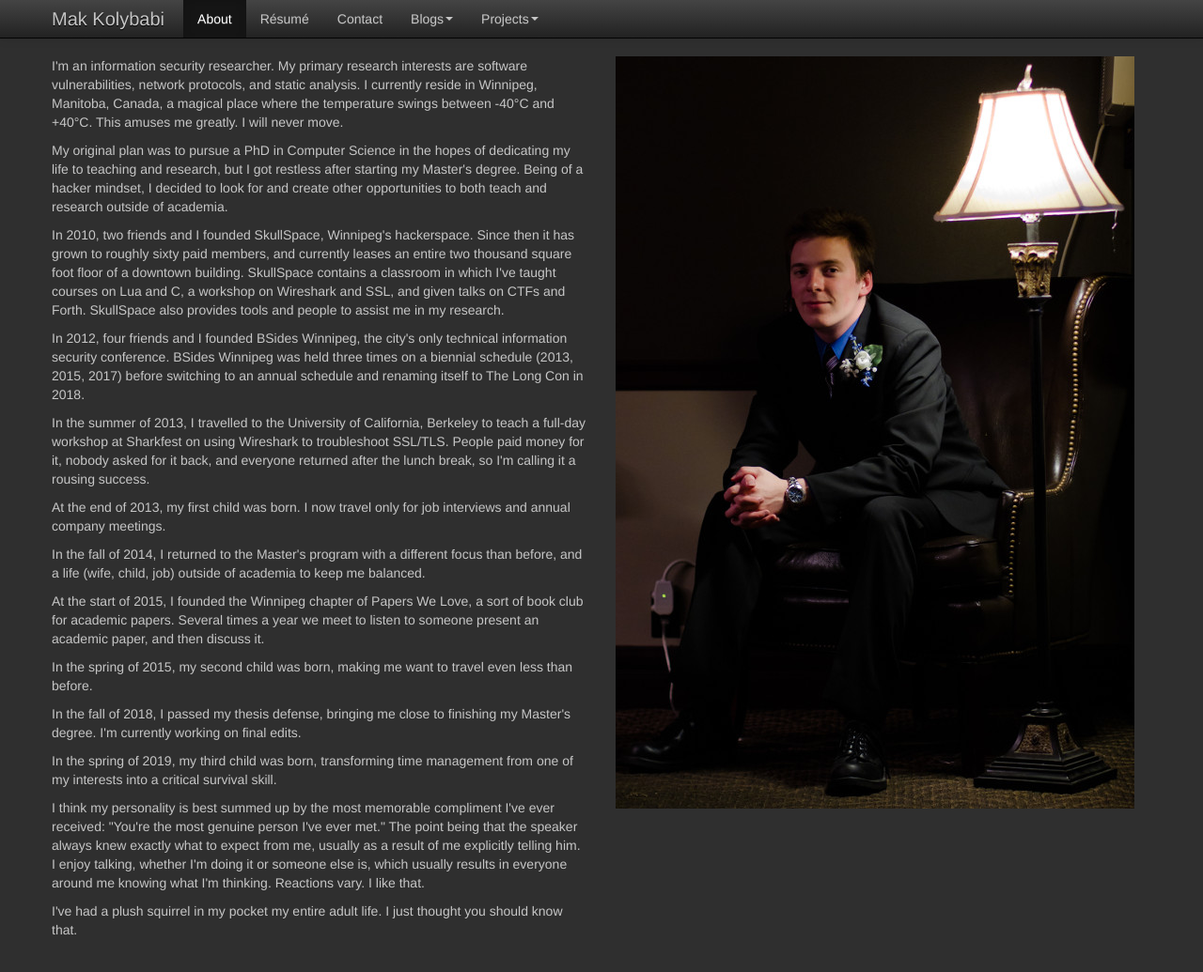
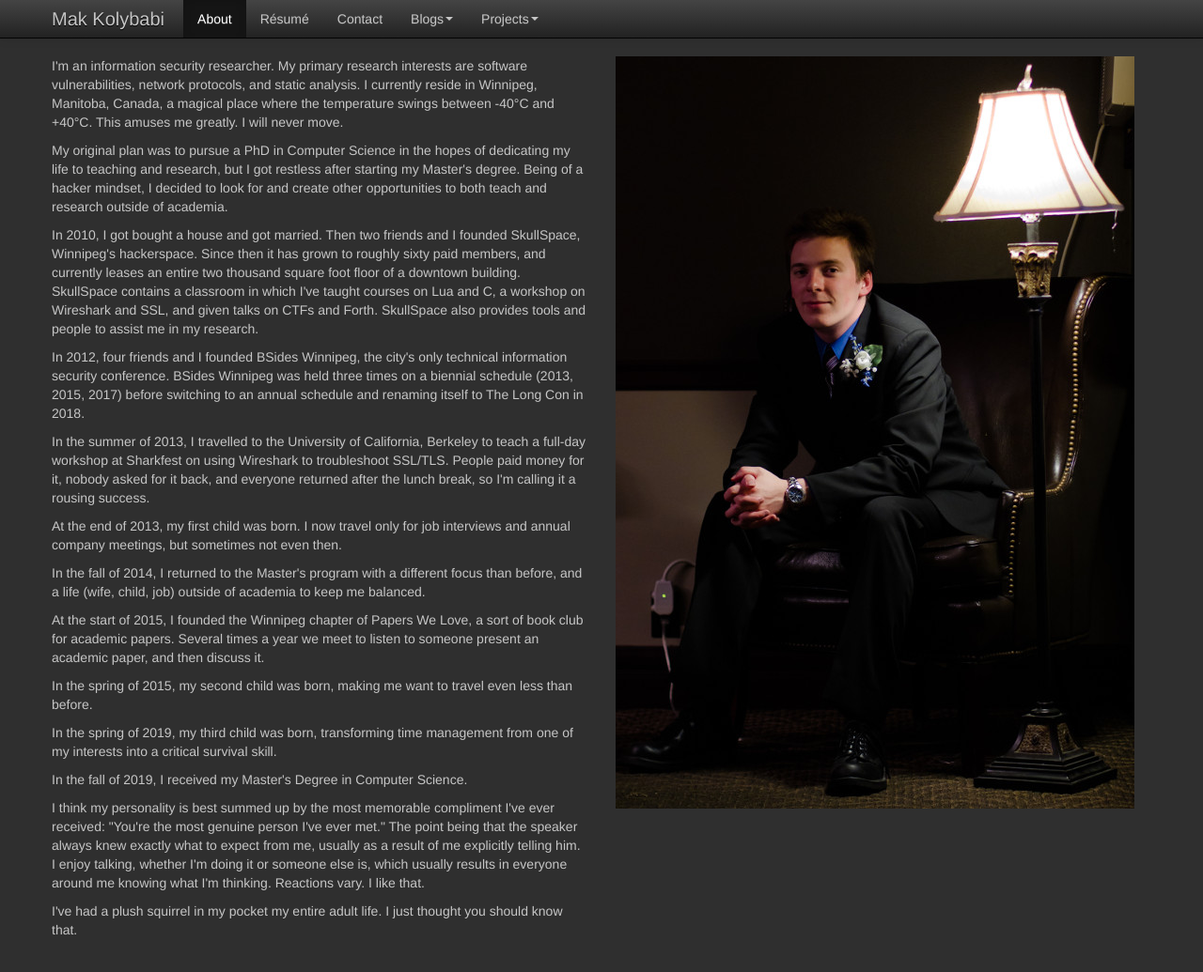
Before and after one commit to mogigoma/mogigoma.com, a Jekyll site: the page built from about.html, in a window 1280 px wide and 1050 px high. Shown: the top 1035 px of the window at 94% size. Built offline with Jekyll 4.4.1, drawn with Linux system fonts in a browser that asks for light colours.

Commit message:
Update About.

```diff
--- a/about.html
+++ b/about.html
@@ -11,13 +11,13 @@ title: About Mak Kolybabi
 
       <p>My original plan was to pursue a PhD in Computer Science in the hopes of dedicating my life to teaching and research, but I got restless after starting my Master's degree. Being of a hacker mindset, I decided to look for and create other opportunities to both teach and research outside of academia.</p>
 
-      <p>In 2010, two friends and I founded SkullSpace, Winnipeg's hackerspace. Since then it has grown to roughly sixty paid members, and currently leases an entire two thousand square foot floor of a downtown building. SkullSpace contains a classroom in which I've taught courses on Lua and C, a workshop on Wireshark and SSL, and given talks on CTFs and Forth. SkullSpace also provides tools and people to assist me in my research.</p>
+      <p>In 2010, I got bought a house and got married. Then two friends and I founded SkullSpace, Winnipeg's hackerspace. Since then it has grown to roughly sixty paid members, and currently leases an entire two thousand square foot floor of a downtown building. SkullSpace contains a classroom in which I've taught courses on Lua and C, a workshop on Wireshark and SSL, and given talks on CTFs and Forth. SkullSpace also provides tools and people to assist me in my research.</p>
 
       <p>In 2012, four friends and I founded BSides Winnipeg, the city's only technical information security conference. BSides Winnipeg was held three times on a biennial schedule (2013, 2015, 2017) before switching to an annual schedule and renaming itself to The Long Con in 2018.</p>
 
       <p>In the summer of 2013, I travelled to the University of California, Berkeley to teach a full-day workshop at Sharkfest on using Wireshark to troubleshoot SSL/TLS. People paid money for it, nobody asked for it back, and everyone returned after the lunch break, so I'm calling it a rousing success.</p>
 
-      <p>At the end of 2013, my first child was born. I now travel only for job interviews and annual company meetings.</p>
+      <p>At the end of 2013, my first child was born. I now travel only for job interviews and annual company meetings, but sometimes not even then.</p>
 
       <p>In the fall of 2014, I returned to the Master's program with a different focus than before, and a life (wife, child, job) outside of academia to keep me balanced.</p>
 
@@ -25,9 +25,9 @@ title: About Mak Kolybabi
 
       <p>In the spring of 2015, my second child was born, making me want to travel even less than before.</p>
 
-      <p>In the fall of 2018, I passed my thesis defense, bringing me close to finishing my Master's degree. I'm currently working on final edits.</p>
+      <p>In the spring of 2019, my third child was born, transforming time management from one of my interests into a critical survival skill.</p>
 
-      <p>In the spring of 2019, my third child was born, transforming time management from one of my interests into a critical survival skill.</p>
+      <p>In the fall of 2019, I received my Master's Degree in Computer Science.</p>
 
       <p>I think my personality is best summed up by the most memorable compliment I've ever received: "You're the most genuine person I've ever met." The point being that the speaker always knew exactly what to expect from me, usually as a result of me explicitly telling him. I enjoy talking, whether I'm doing it or someone else is, which usually results in everyone around me knowing what I'm thinking. Reactions vary. I like that.</p>
 
```
